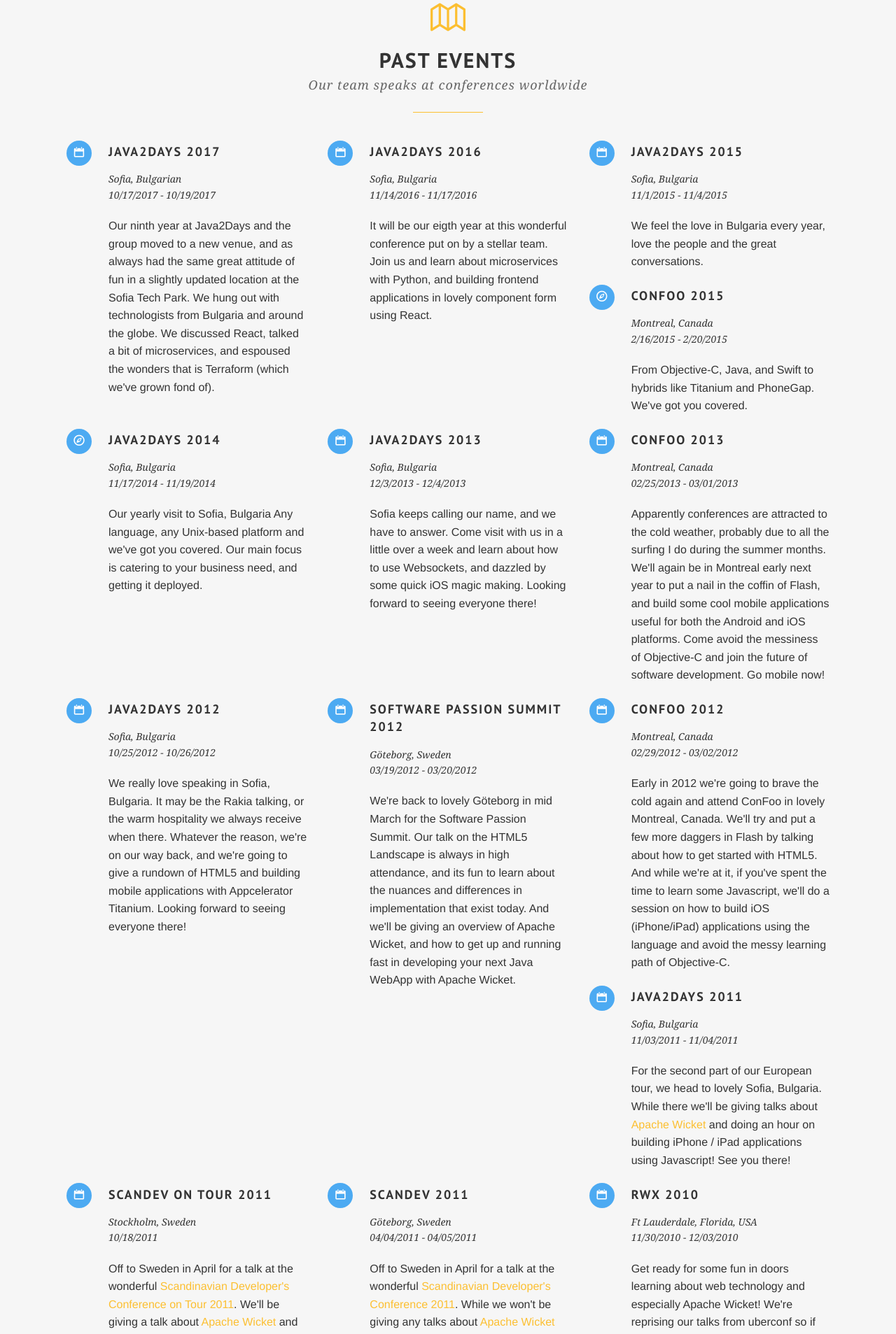
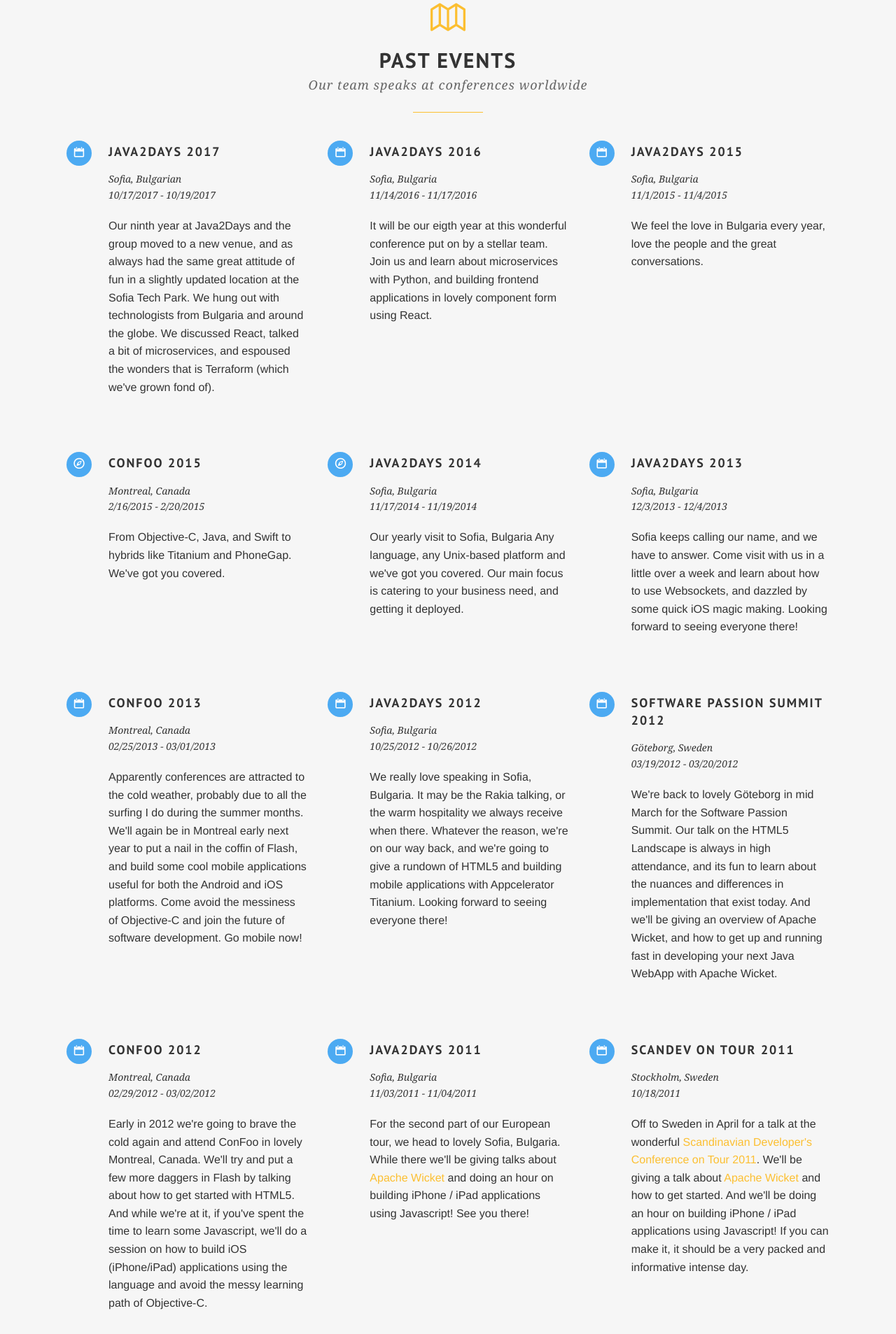
Before and after one commit to mysticcoders/www, a Jekyll site: the page built from events.html, in a window 1280 px wide. Shown: the part 1473-3380 px from the top of the page at 70% size. Built offline with Jekyll 4.4.1, drawn with Linux system fonts in a browser that asks for light colours; some web fonts are replaced; comment, search, counter and statistics services are not loaded.

Commit message:
fix the events page columns

```diff
--- a/events.html
+++ b/events.html
@@ -221,6 +221,12 @@
           <p class="small" style="font-family: 'droid serif', georgia; font-style: italic; font-size: 14px;">{{event.location}}<br />{{event.dates}}</p>
           <p>{{event.desc}}</p>
         </div>
+        {% assign loop_by_3 = forloop.index | modulo:3 %}
+        {% if loop_by_3 == 0 %}
+        </div>
+        <div class='three spacing'></div>
+        <div class='row'>
+        {% endif %}
       {% endfor %}
     </div>
     {% unless forloop.last %}
```
